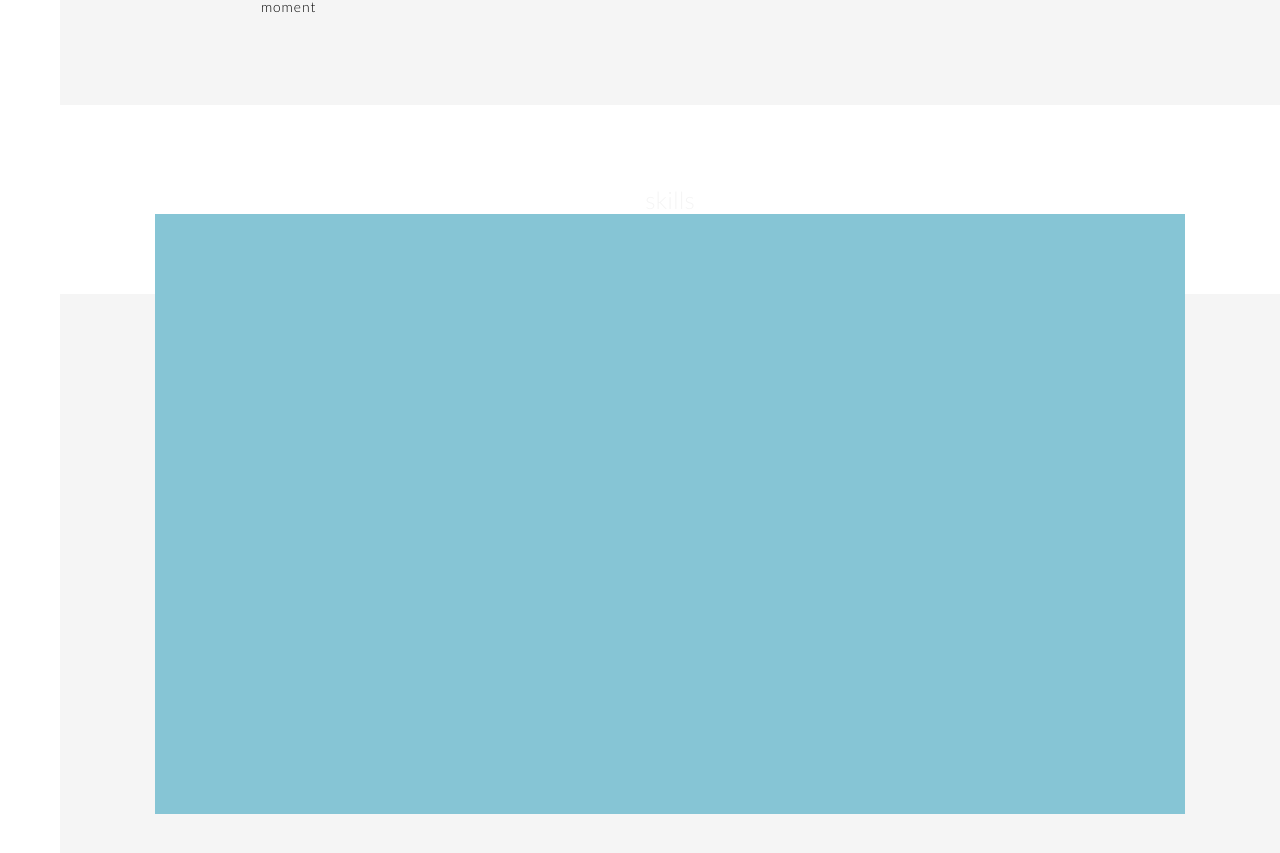
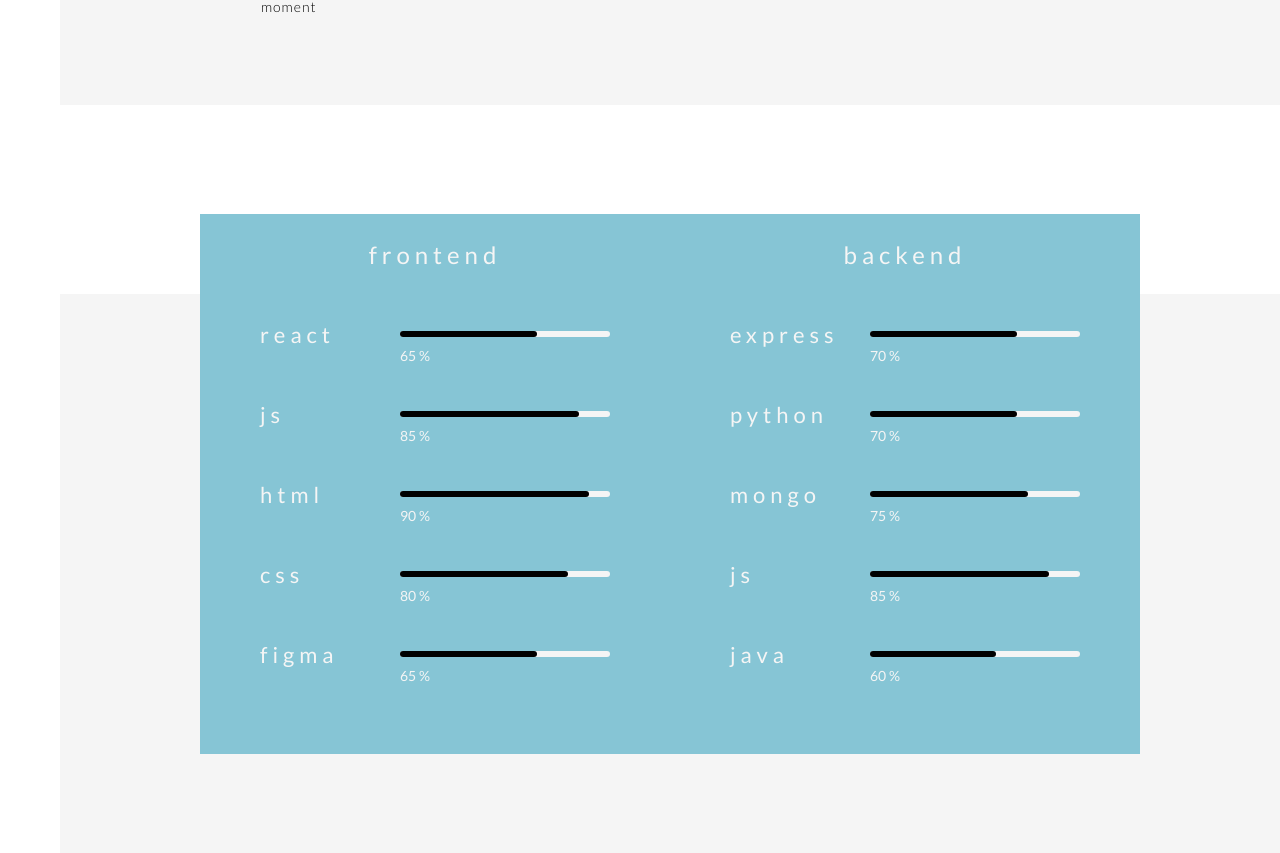
Before and after one commit to nhthieu/my-portfolio, a React (Create React App) app: page / in a window 1280 px wide. Shown: the part 1495-2348 px from the top of the page. Built offline with nearby package versions, Linux system fonts and the light colour scheme.

Commit message:
Done skills section

```diff
--- a/src/App.css
+++ b/src/App.css
@@ -60,6 +60,7 @@ code {
   --secondary-color: #86c5d5;
   --secondary-color-hover: #509bad;
   --third-color: #f5f5f5;
+  --glass-color: rgba(245, 245, 245, 0.21);
   --overlay-color: #121212;
   --font-color: #000;
   --secondary-font-color: #f5f5f5;
@@ -80,9 +81,17 @@ code {
 /* Dark theme */
 [data-theme="dark"] {
   --primary-color: #121212;
+  --secondary-color: #f8ca0e;
+  --secondary-color-hover: #aa8800;
+  --third-color: #121212;
+  --glass-color: rgba(67, 67, 67, 0.4);
+  --overlay-color: #121212;
+  --font-color: #ffffffde;
+  --third-font-color: #f8ca0e;
+
   --opposite-color: #f5f5f5;
   --border-color: rgb(161, 161, 161);
-  --font-color: #ffffffde;
+  /* --font-color: #ffffffde; */
   --opposite-font-color: #000;
   --special-font-color: #f8ca0e;
   --home-name-color: rgb(243, 122, 29);
--- a/src/components/Drawer/DrawerItem/DrawerItem.css
+++ b/src/components/Drawer/DrawerItem/DrawerItem.css
@@ -1,6 +1,6 @@
 .drawer__item {
   margin-bottom: 5rem;
-  color: var(--font-color);
+  color: var(--third-color);
   transform: scaleY(0);
 }
 
@@ -31,7 +31,7 @@
 /* .drawer__link.active, */
 .drawer__link:hover {
   cursor: pointer;
-  color: var(--third-color);
+  /* color: var(--font-color); */
 }
 /*
 .drawer__link.active::after, */
--- a/src/components/Home/Home.css
+++ b/src/components/Home/Home.css
@@ -80,9 +80,10 @@
   display: flex;
   flex-direction: column;
   justify-content: center;
-  background: rgba(245, 245, 245, 0.21);
+  background: var(--glass-color);
   backdrop-filter: blur(15px);
   -webkit-backdrop-filter: blur(15px);
+  border-radius: 16px;
 }
 
 .home__introduction-greetings {
@@ -91,7 +92,7 @@
   user-select: none;
   letter-spacing: 0.6rem;
   /* font-weight: 400; */
-  color: var(--primary-color);
+  color: #ffffffde;
 }
 
 .home__introduction-name {
@@ -110,7 +111,7 @@
   position: relative;
   font-size: 2.8rem;
   font-weight: 400;
-  color: var(--primary-color);
+  color: #ffffffde;
   opacity: 0.7;
   word-spacing: 0.5rem;
 }
@@ -120,34 +121,12 @@
   display: inline-block;
   width: 8rem;
   height: 2px;
-  background-color: var(--primary-color);
+  background-color: #ffffffde;
   margin-right: 2rem;
   transform: translateY(-0.25em);
 }
 
-.home__introduction-description p {
-  font-size: 2.2rem;
-  font-weight: 400;
-  color: var(--font-color);
-  text-align: left;
-  line-height: 1.6;
-}
-
-.home__avatar {
-  background: url(../../assets/profile.jpg) no-repeat center;
-  background-size: cover;
-  /* filter: grayscale(100%); */
-  /* width: 32%; */
-  flex: 0.6;
-  aspect-ratio: 1/1;
-  opacity: 0;
-  box-shadow: inset 0 0 0 9px rgb(255 255 255 /30%);
-  animation: blob 8s ease-in-out infinite 0.75s,
-    homeAvatarFadeIn 1s ease-in-out forwards;
-  animation-delay: 2.5s;
-}
-
-@keyframes homeAvatarFadeIn {
+/* @keyframes homeAvatarFadeIn {
   0% {
     opacity: 0;
     transform: translateX(50px);
@@ -196,7 +175,7 @@
   100% {
     height: 0;
   }
-}
+} */
 
 @media screen and (max-width: 480px) {
   .home {
--- a/src/components/Home/Typer/Typer.css
+++ b/src/components/Home/Typer/Typer.css
@@ -11,7 +11,7 @@
   font-size: 3.8rem;
   /* font-weight: 600; */
   font-weight: 400;
-  color: var(--primary-color);
+  color: #ffffffde;
 }
 
 .Typewriter {
--- a/src/components/Skills/Percentage/Percentage.css
+++ b/src/components/Skills/Percentage/Percentage.css
@@ -0,0 +1,24 @@
+.percentage {
+  width: 150%;
+}
+
+.percentage__background {
+  height: 0.6rem;
+  background-color: var(--primary-color);
+  border-radius: 0.5rem;
+}
+
+.percentage__foreground {
+  height: 0.6rem;
+  background-color: var(--font-color);
+  border-radius: 1rem;
+}
+
+.percentage__value {
+  display: block;
+  margin-top: 1rem;
+  height: 0.6rem;
+  font-size: 1.4rem;
+  font-weight: 400;
+  color: var(--primary-color);
+}
--- a/src/components/Skills/Percentage/Percentage.js
+++ b/src/components/Skills/Percentage/Percentage.js
@@ -1,8 +1,12 @@
 import "./Percentage.css";
 
-function Percentage() {
+function Percentage({ value }) {
   return (
     <div className="percentage">
+      <div className="percentage__background">
+        <div className="percentage__foreground" style={{ width: `${value}%` }}></div>
+        <span className="percentage__value">{value} %</span>
+      </div>
     </div>
   );
 }
--- a/src/components/Skills/Skills.css
+++ b/src/components/Skills/Skills.css
@@ -1,5 +1,7 @@
 .skills {
   width: 100%;
+  user-select: none;
+  /* padding-bottom: 10rem; */
   /* background-color: var(--primary-color); */
 }
 
@@ -11,7 +13,7 @@
   padding-top: 8rem;
   font-size: 2.4rem;
   font-weight: 300;
-  color: var(--primary-color);
+  color: #ffffffde;
 }
 
 .skills__details {
@@ -22,18 +24,32 @@
 }
 
 .skills__item-wrapper {
+  display: flex;
+  flex-direction: column;
   width: 60rem;
-  height: 60rem;
+  padding: 0 6rem 6rem;
+  /* height: 60rem; */
   background-color: var(--secondary-color);
 }
 
+.skills__item-title {
+  display: flex;
+  justify-content: center;
+  align-items: center;
+  height: 8rem;
+  font-size: 2.4rem;
+  font-weight: 400;
+  letter-spacing: 0.5rem;
+  color: var(--primary-color);
+}
+
 .skills__item-wrapper:first-child {
-  margin-left: 9.5rem;
+  margin-left: 14rem;
   position: relative;
 }
 
 .skills__item-wrapper:last-child {
-  margin-right: 9.5rem;
+  margin-right: 14rem;
   position: relative;
 }
 
@@ -41,8 +57,8 @@
   content: "";
   position: absolute;
   top: 8rem;
-  left: -9.5rem;
-  width: 9.5rem;
+  left: -14rem;
+  width: 14rem;
   height: calc(100% - 8rem);
   background-color: var(--primary-color);
 }
@@ -51,8 +67,8 @@
   content: "";
   position: absolute;
   top: 8rem;
-  right: -9.5rem;
-  width: 9.5rem;
+  right: -14rem;
+  width: 14rem;
   height: calc(100% - 8rem);
   background-color: var(--primary-color);
 }
@@ -66,12 +82,12 @@
 }
 
 .skills__blank-body {
-  height: 52rem;
+  height: 100%;
   background-color: var(--primary-color);
 }
 
 .skills__footer {
   width: 100%;
-  height: 20rem;
+  height: 24rem;
   background-color: var(--primary-color);
 }
--- a/src/components/Skills/Skills.js
+++ b/src/components/Skills/Skills.js
@@ -2,30 +2,46 @@ import { Element } from "react-scroll";
 import { useInView } from "react-intersection-observer";
 import { motion } from 'framer-motion';
 import Percentage from "./Percentage";
+import SkillsItem from "./SkillsItem";
 import "./Skills.css";
 
 function Skills() {
   return (
     <Element name="skills">
-      <div className="skills">
+      <section className="skills">
         <div className="skills__content">
           <div className="skills__title">
             <span>skills</span>
           </div>
           <div className="skills__details">
             <div className="skills__item-wrapper">
-
+              <div className="skills__item-title"><span>frontend</span></div>
+              <ul className="skills__item-list">
+                <SkillsItem title="react" percentage={65} />
+                <SkillsItem title="js" percentage={85} />
+                <SkillsItem title="html" percentage={90} />
+                <SkillsItem title="css" percentage={80} />
+                <SkillsItem title="figma" percentage={65} />
+              </ul>
             </div>
             <div className="skills__blank">
               <div className="skills__blank-head"></div>
               <div className="skills__blank-body"></div>
             </div>
             <div className="skills__item-wrapper">
+              <div className="skills__item-title"><span>backend</span></div>
+              <ul className="skills__item-list">
+                <SkillsItem title="express" percentage={70} />
+                <SkillsItem title="python" percentage={70} />
+                <SkillsItem title="mongo" percentage={75} />
+                <SkillsItem title="js" percentage={85} />
+                <SkillsItem title="java" percentage={60} />
+              </ul>
             </div>
           </div>
           <div className="skills__footer"></div>
         </div>
-      </div>
+      </section>
     </Element>
   );
 }
--- a/src/components/Skills/SkillsItem/SkillsItem.css
+++ b/src/components/Skills/SkillsItem/SkillsItem.css
@@ -0,0 +1,18 @@
+.skills__item-details {
+  display: flex;
+  align-items: center;
+  justify-content: space-between;
+  width: 100%;
+  /* background-color: var(--primary-color); */
+}
+
+.skills__item-details-title {
+  display: flex;
+  align-items: center;
+  width: 100%;
+  height: 8rem;
+  font-size: 2.2rem;
+  font-weight: 400;
+  letter-spacing: 0.5rem;
+  color: var(--primary-color);
+}
--- a/src/components/Skills/SkillsItem/SkillsItem.js
+++ b/src/components/Skills/SkillsItem/SkillsItem.js
@@ -1,8 +1,16 @@
-function SkillsItem() {
+import Percentage from "../Percentage";
+import "./SkillsItem.css";
+
+function SkillsItem({ title, percentage }) {
   return (
-    <div className="skills__item">
-
-    </div>
+    <li className="skills__item">
+      <div className="skills__item-details">
+        <div className="skills__item-details-title">
+          <span>{title}</span>
+        </div>
+        <Percentage value={percentage} />
+      </div>
+    </li>
   );
 }
 
--- a/src/components/Skills/SkillsItem/index.js
+++ b/src/components/Skills/SkillsItem/index.js
@@ -0,0 +1,2 @@
+import SkillsItem from "./SkillsItem";
+export default SkillsItem;
```
